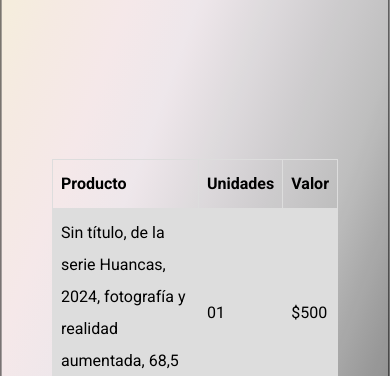
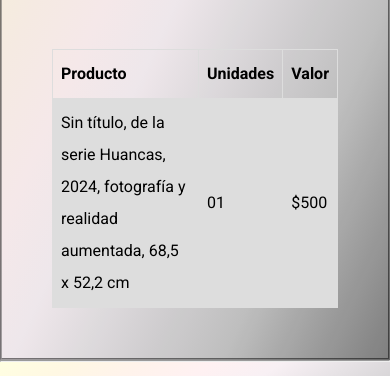
Before and after one commit to alconquintanilha/portfolio, a plain HTML site: page pages/carrito.html in a window 390 px wide. Shown: the part 231-607 px from the top of the page. Drawn offline with Linux system fonts and the light colour scheme.

Commit message:
cuarta versión

```diff
--- a/css/estilos.css
+++ b/css/estilos.css
@@ -233,8 +233,8 @@ a{
     background-color: hsla(0, 0%, 30%, 0.055);
     margin-inline: auto;
     border: 2px groove rgba(0, 0, 0, 0.5);
-    padding-left: 50px;
-    padding-right: 50px;
+    padding-left: 100px;
+    padding-right: 100px;
     padding-top: 160px;
     padding-bottom: 160px;
     align-items: center;
@@ -255,6 +255,15 @@ a{
         background-color: #dddddd;
       }
     }
+
+@media screen and (max-width: 768px){
+    .carritoTemplate{
+    padding-left: 50px;
+    padding-right: 50px;
+    padding-top: 50px;
+    padding-bottom: 50px;
+    }
+}
 
 .principalIndex{
     background-image: url(../assets/img/04.jpg);
```
